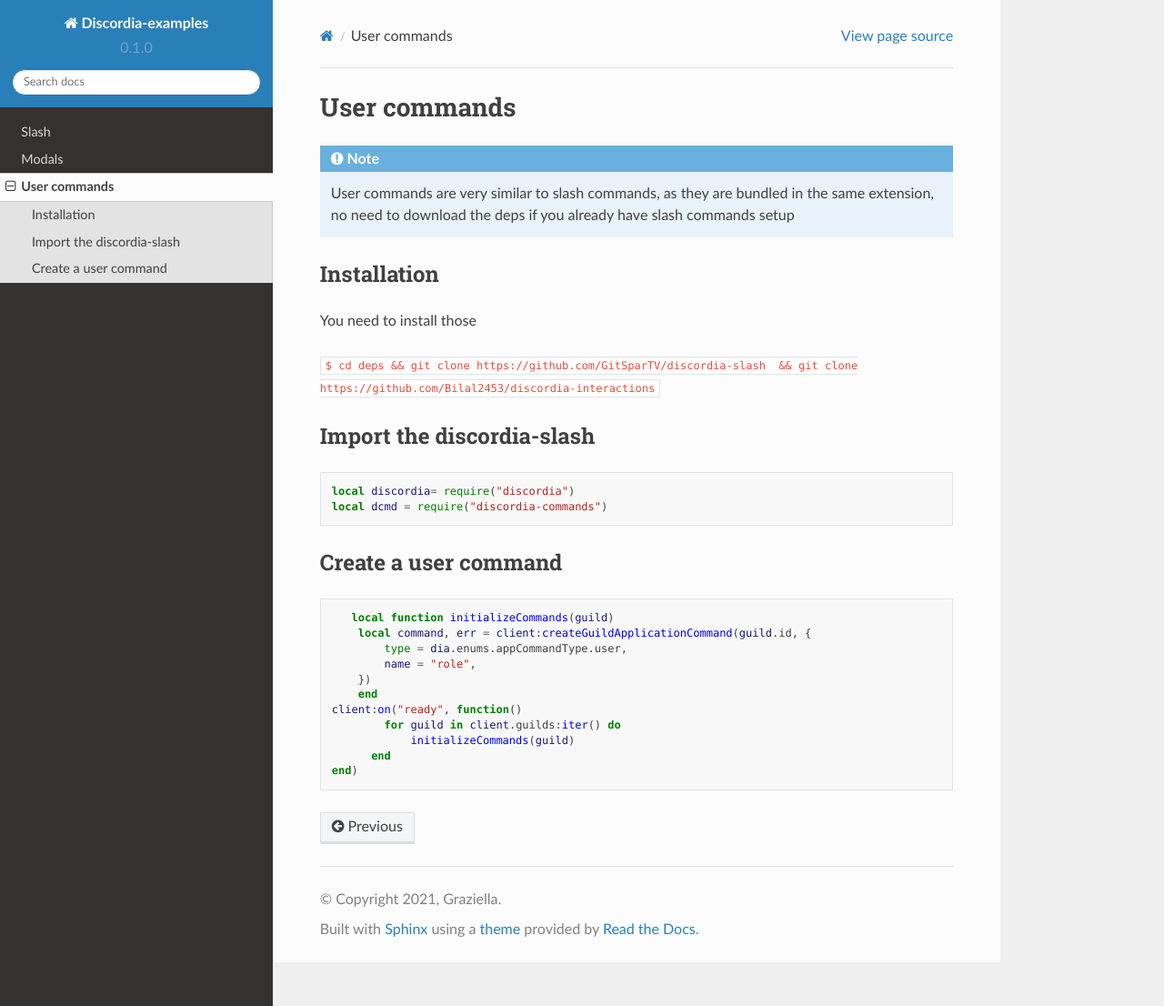
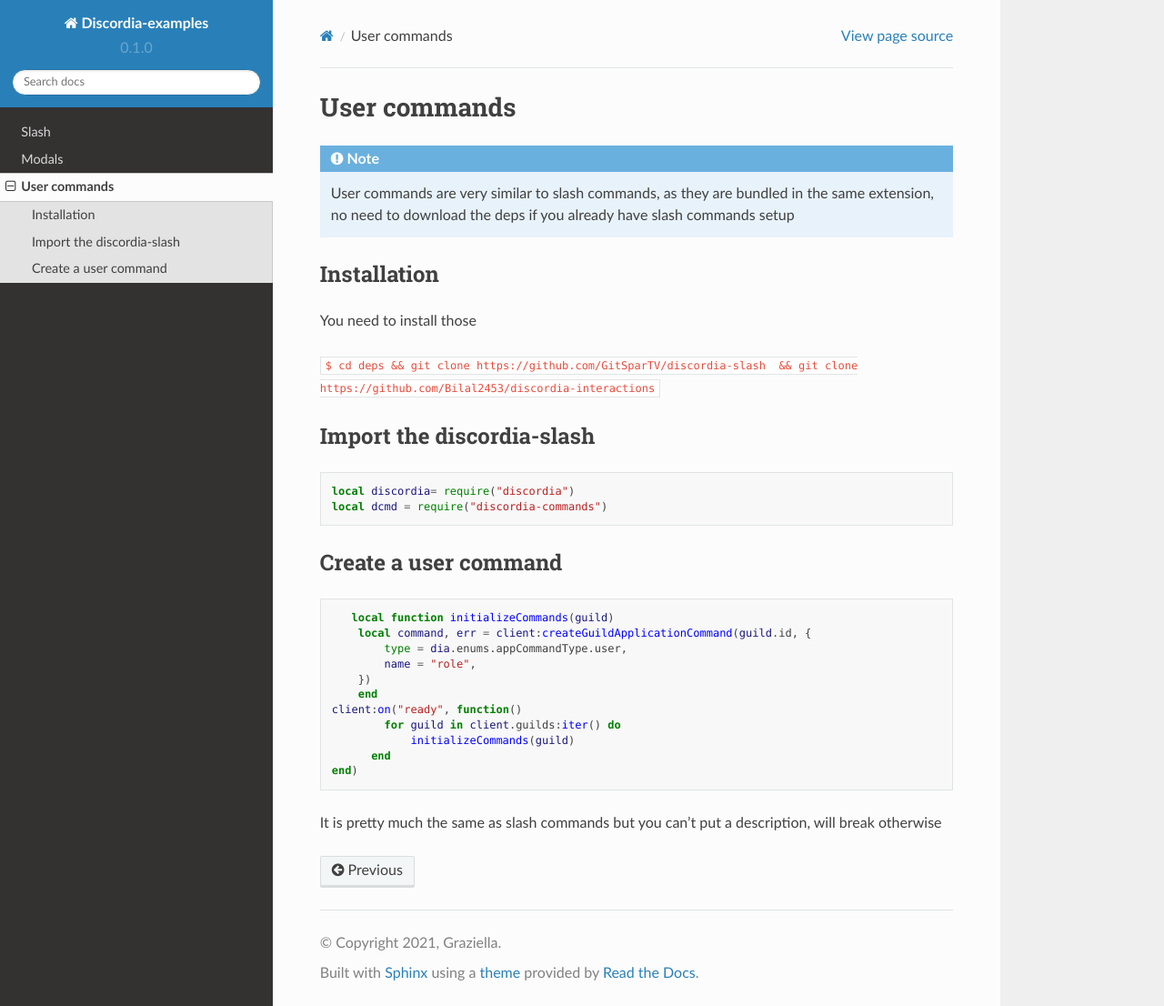
Before and after one commit to justdie386/discordia-examples, a Sphinx documentation site: the page built from docs/source/userCommand.rst, in a window 1280 px wide and 1106 px high. Shown: the whole window at 91% size. Built offline with Sphinx 7.4.7 and the Read the Docs theme 2.0.0, drawn with Linux system fonts in a browser that asks for light colours; pages that are not in the unit, such as notebooks, are missing from menus.

Commit message:
Update userCommand.rst

```diff
--- a/docs/source/userCommand.rst
+++ b/docs/source/userCommand.rst
@@ -35,3 +35,5 @@ Create a user command
                 initializeCommands(guild)
           end
     end)
+
+It is pretty much the same as slash commands but you can't put a description, will break otherwise
```
